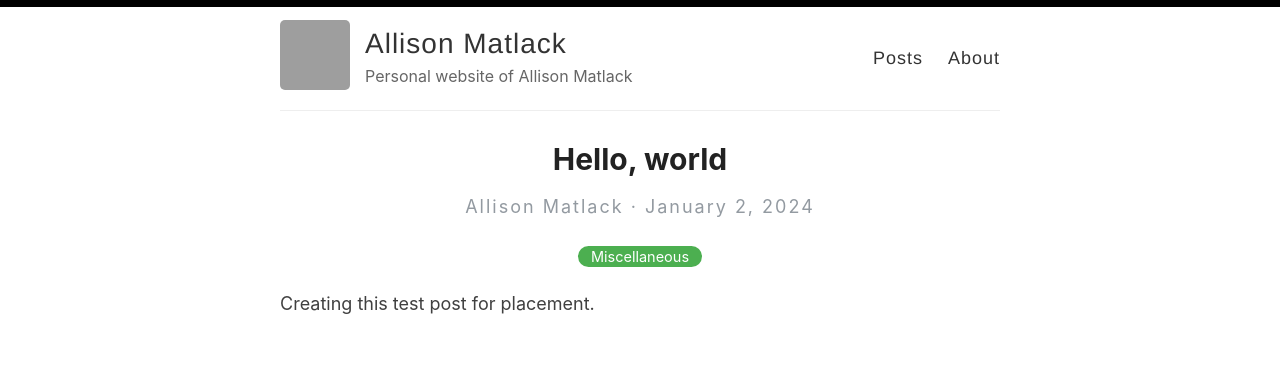
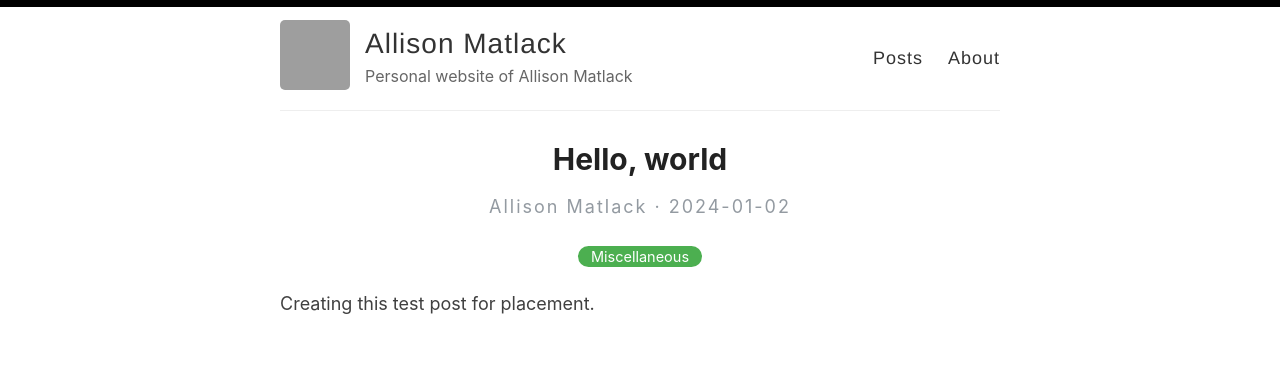
Before and after one commit to amatlack/amatlack.github.io, a Jekyll site: the page built from _posts/2024-01-02-testing.md, in a window 1280 px wide. Shown: the top 389 px of the page. Built offline with Jekyll 4.4.1, drawn with Linux system fonts in a browser that asks for light colours; grey boxes are pictures that could not be loaded.

Commit message:
trying to update date format

```diff
--- a/_layouts/post.html
+++ b/_layouts/post.html
@@ -6,9 +6,9 @@ layout: default
   <h1>{{ page.title }}</h1>
 
   <div>
-    <p class="author_title">{{site.author}}  ·  {{ page.date | date: "%B %e, %Y" }}</p>
+    <p class="author_title">{{site.author}}  ·  {{ page.date | date: "%Y-%m-%d" }}</p>
     {% if page.last_modified_at %}
-    <p class="author_title" datetime="{{ page.last_modified_at | date_to_xmlschema }}">(Updated: {{ page.last_modified_at | date: "%b %-d, %Y" }})</p>
+    <p class="author_title" datetime="{{ page.last_modified_at | date_to_xmlschema }}">(Updated: {{ page.last_modified_at | date: "%Y-%m-%d" }})</p>
     {% endif %}
     <div class="post-tags">
       {% if post %}
```
